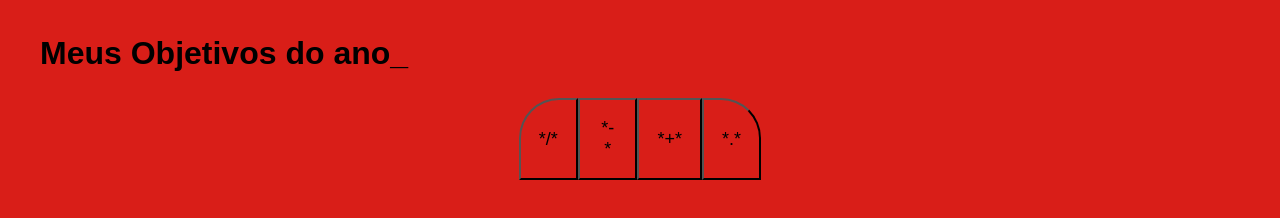
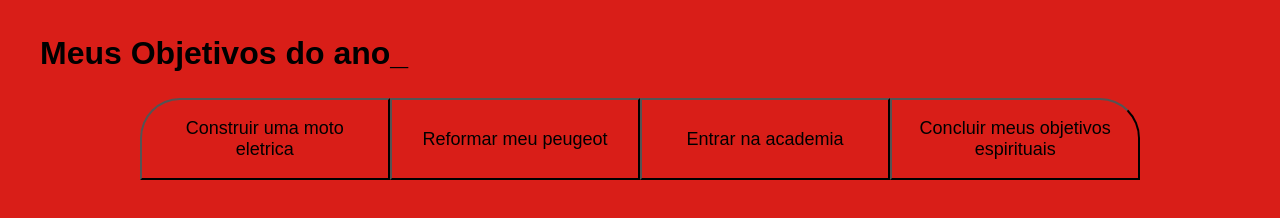
Before and after one commit to FelipeJuliato/3D-2024, a plain HTML site: page index.html in a window 1280 px wide. Drawn offline with Linux system fonts and the light colour scheme.

Commit message:
Update index.html

```diff
--- a/index.html
+++ b/index.html
@@ -12,10 +12,11 @@
     <section class="conteudo-principal">
         <h2 class="titulo-principal">Meus Objetivos do ano<span>_</span></h2>
         <div class="botoes">
-            <button class="botao">*/*</button>
-            <button class="botao">*-*</button>
-            <button class="botao">*+*</button>
-            <button class="botao">*.*</button>
+            <button class="botao">Construir uma moto eletrica</button>
+            <button class="botao">Reformar meu peugeot</button>
+            <button class="botao">Entrar na academia</button>
+            <button class="botao">Concluir meus objetivos espirituais</button>
+
 
             </h2>
         </div>
```
